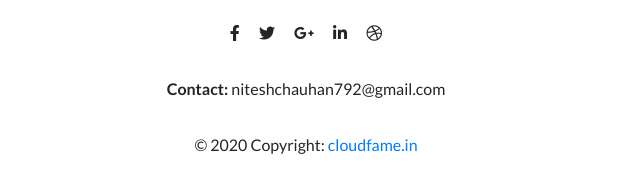
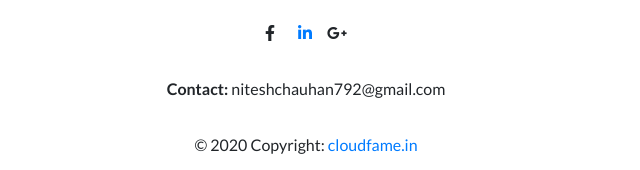
Before and after one commit to sanjushekhawat777/cloudfame, a website: page index.html in a window 1280 px wide. Shown: the part 1985-2155 px from the top of the page, 334-974 px from the left. Drawn offline with Linux system fonts and the light colour scheme.

Commit message:
Link updated

```diff
--- a/index.html
+++ b/index.html
@@ -186,24 +186,16 @@
           <i class="fab fa-facebook-f"> </i>
         </a>
       </li>
+
+
       <li class="list-inline-item">
-        <a class="btn-floating btn-tw mx-1">
-          <i class="fab fa-twitter"> </i>
+        <a class="btn-floating btn-li mx-1">
+         <a href="https://www.linkedin.com/company/cloudfame/about/"> <i class="fab fa-linkedin-in"> </i></a>
         </a>
       </li>
-      <li class="list-inline-item">
+        <li class="list-inline-item">
         <a class="btn-floating btn-gplus mx-1">
           <i class="fab fa-google-plus-g"> </i>
-        </a>
-      </li>
-      <li class="list-inline-item">
-        <a class="btn-floating btn-li mx-1">
-          <i class="fab fa-linkedin-in"> </i>
-        </a>
-      </li>
-      <li class="list-inline-item">
-        <a class="btn-floating btn-dribbble mx-1">
-          <i class="fab fa-dribbble"> </i>
         </a>
       </li>
     </ul>
```
